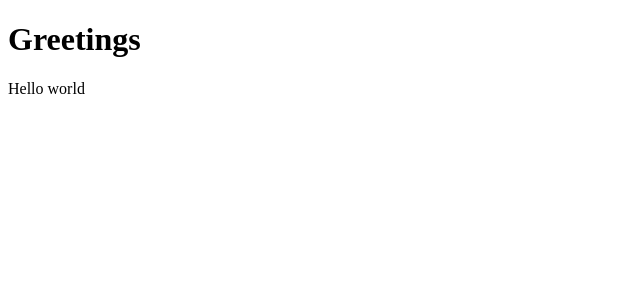
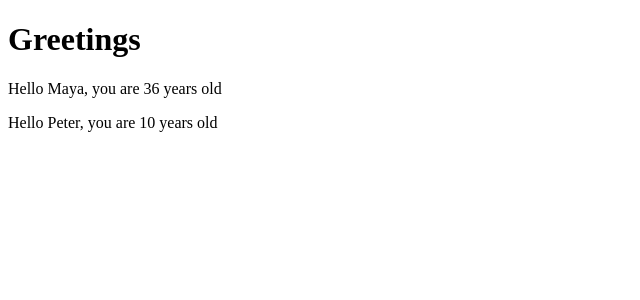
Before and after one commit to fadrian06-practices/part1, a React (Create React App) app: page / in a window 1280 px wide. Shown: the top 300 px of the page, without its empty margins (0-640 px from the left). Built offline with nearby package versions, Linux system fonts and the light colour scheme.

Commit message:
props: passing data to components

```diff
--- a/src/App.jsx
+++ b/src/App.jsx
@@ -1,16 +1,24 @@
-const Hello = () => {
+const Hello = props => {
+  console.log(props)
+
   return (
     <div>
-      <p>Hello world</p>
+      <p>
+        Hello {props.name}, you are {props.age} years old
+      </p>
     </div>
   )
 }
 
 const App = () => {
+  const name = 'Peter'
+  const age = 10
+
   return (
     <div>
       <h1>Greetings</h1>
-      <Hello />
+      <Hello name='Maya' age={26 + 10} />
+      <Hello name={name} age={age} />
     </div>
   )
 }
```
